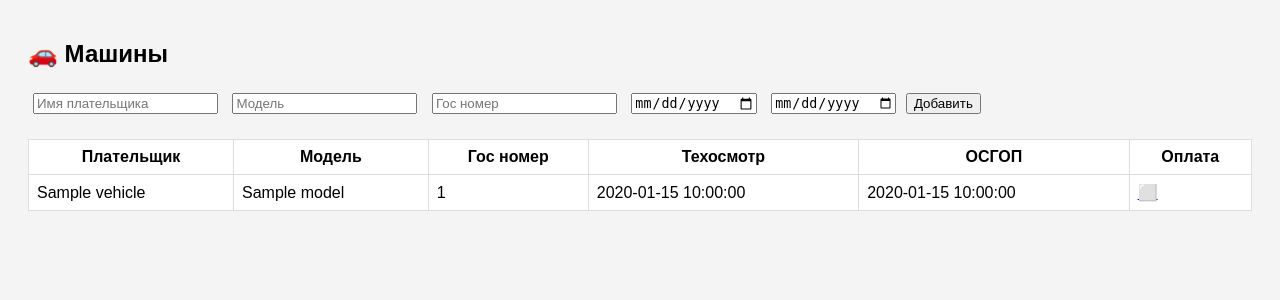
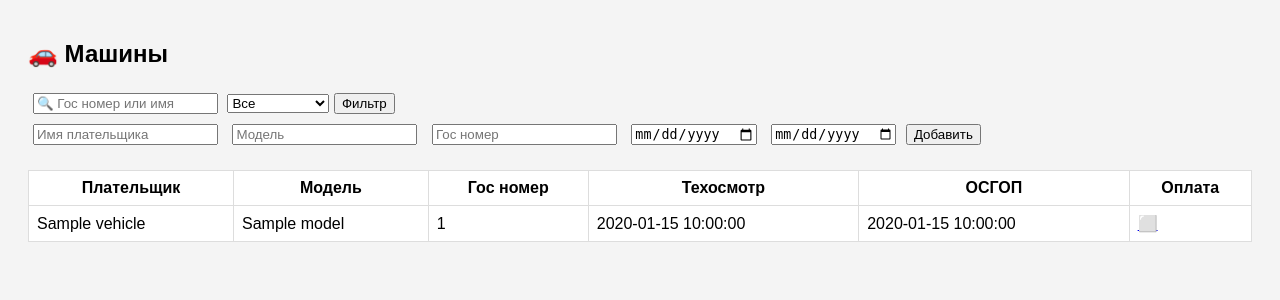
Before and after one commit to kogdainogda-web/taxi-panel, a Python web app: template templates/vehicles.html in a window 1280 px wide. Shown: the part 47-347 px from the top of the page. Run offline with Jinja, Linux system fonts and the light colour scheme; the template is opened without the code that fills it: most values are stand-ins (such as "Sample title", 1, 10 or a date in 2020).

Commit message:
Update vehicles.html

```diff
--- a/templates/vehicles.html
+++ b/templates/vehicles.html
@@ -2,6 +2,17 @@
 {% block content %}
 
 <h2>🚗 Машины</h2>
+<form method="GET">
+    <input name="search" placeholder="🔍 Гос номер или имя">
+
+    <select name="paid">
+        <option value="">Все</option>
+        <option value="paid">Оплачено</option>
+        <option value="unpaid">Не оплачено</option>
+    </select>
+
+    <button type="submit">Фильтр</button>
+</form>
 
 <form method="POST">
     <input name="payer_name" placeholder="Имя плательщика">
```
